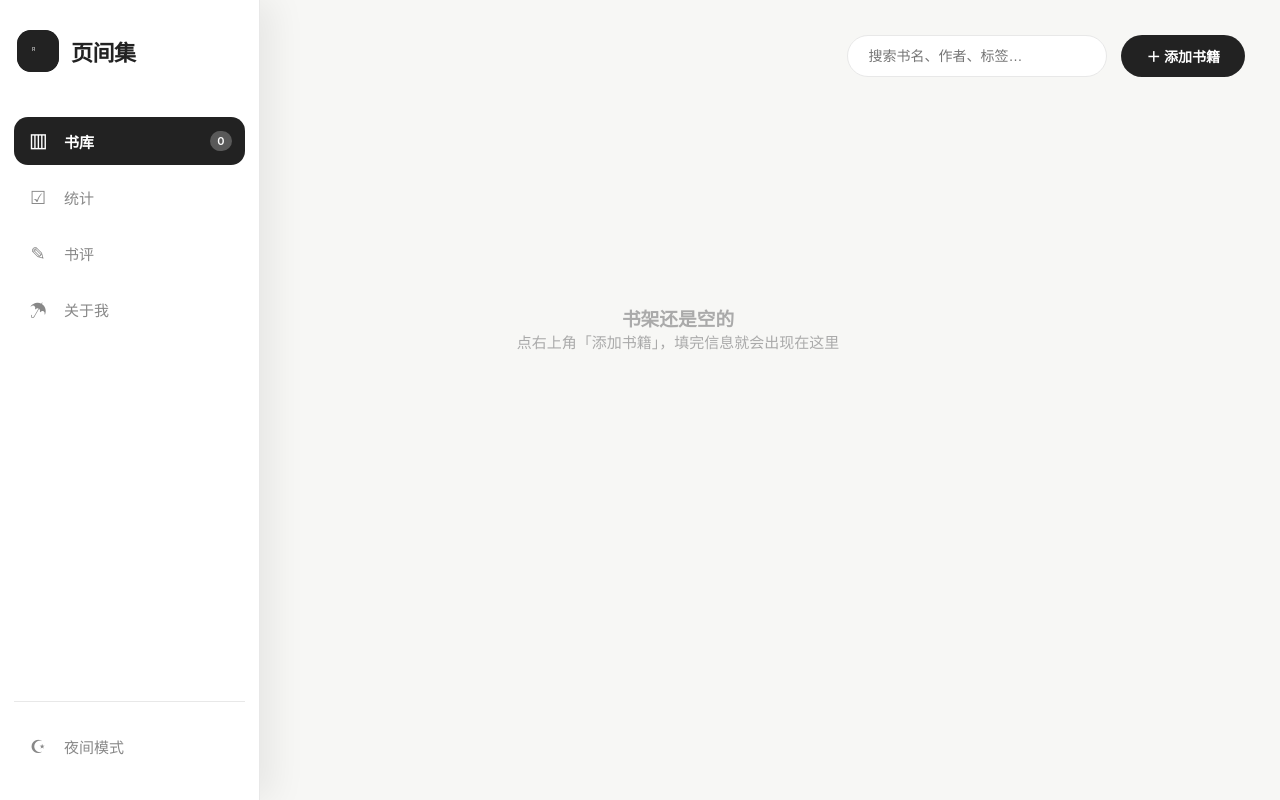
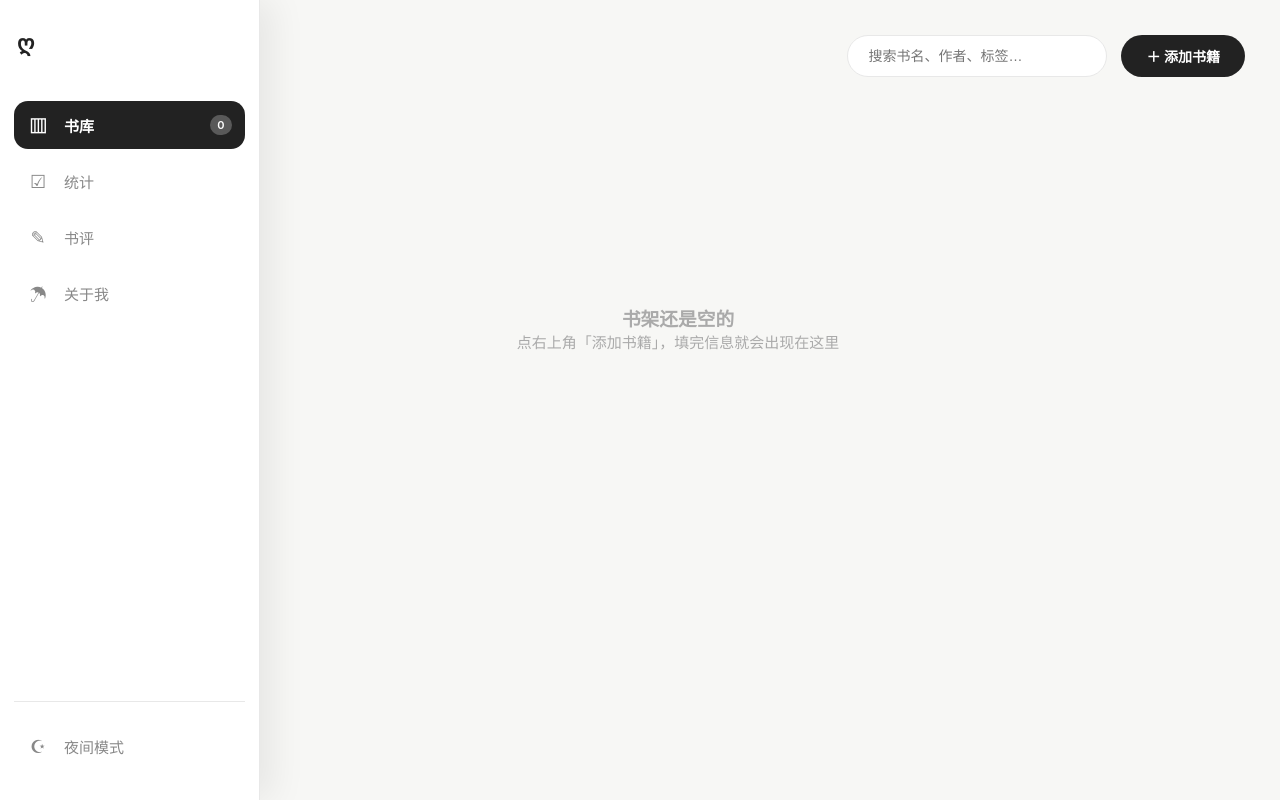
Before and after one commit to oktobercc/-, a plain HTML site: page index.html in a window 1280 px wide. Drawn offline with Linux system fonts and the light colour scheme.

Commit message:
Update index.html

```diff
--- a/index.html
+++ b/index.html
@@ -3,7 +3,7 @@
 <head>
     <meta charset="UTF-8" />
     <meta name="viewport" content="width=device-width, initial-scale=1.0" />
-    <title>页间集 · 阅读 OS</title>
+    <title>页间集</title>
 
     <link rel="stylesheet" href="css/main.css" />
     <link rel="stylesheet" href="css/sidebar.css" />
@@ -16,8 +16,8 @@
     <aside class="sidebar" id="sidebar">
 
         <div class="sidebar-header">
-            <span class="logo-icon"><img src="assets/images/logo.png" alt="" /></span>
-            <span class="logo-text">页间集</span>
+
+            <span class="logo-text">ღ</span>
         </div>
 
         <nav class="sidebar-nav">
```
